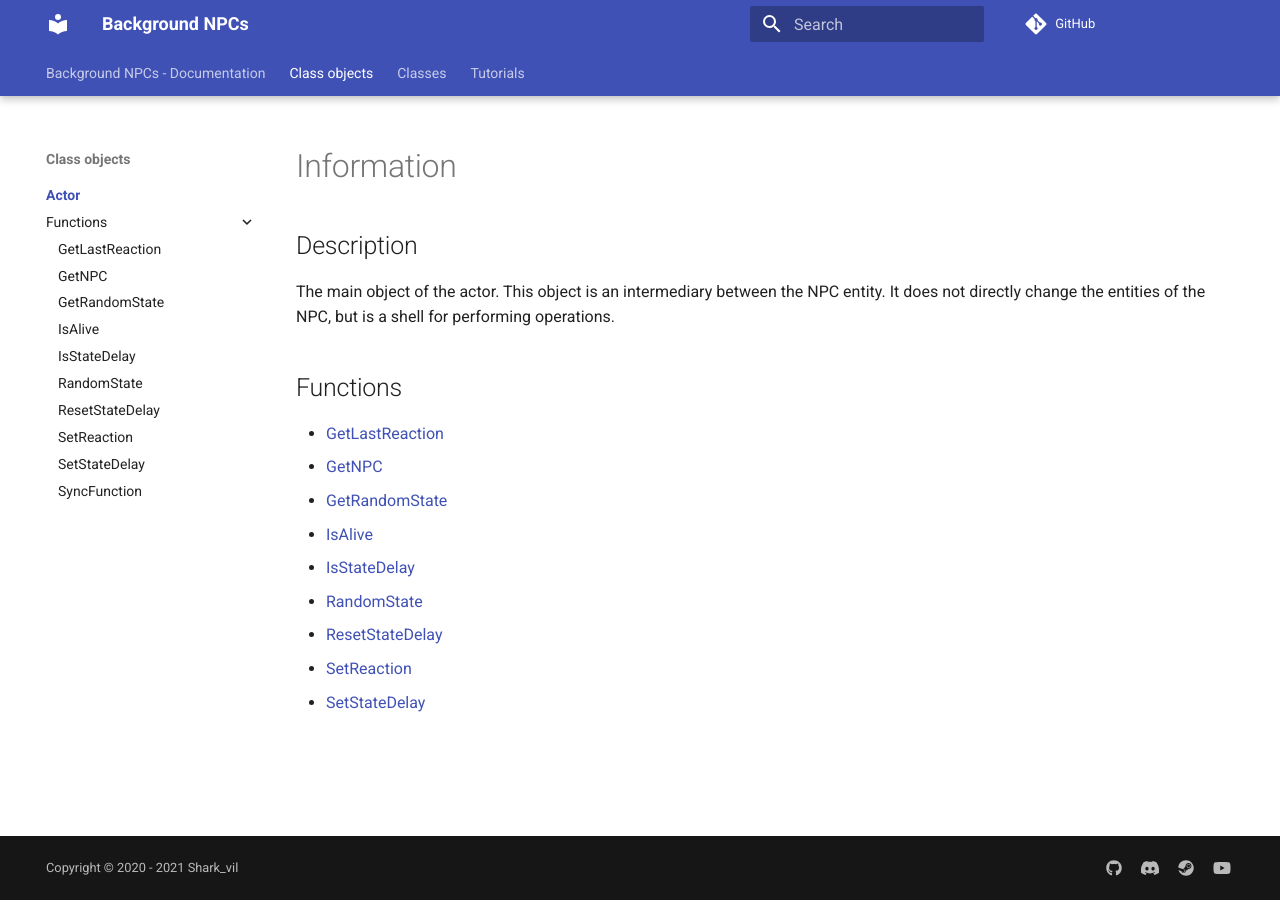
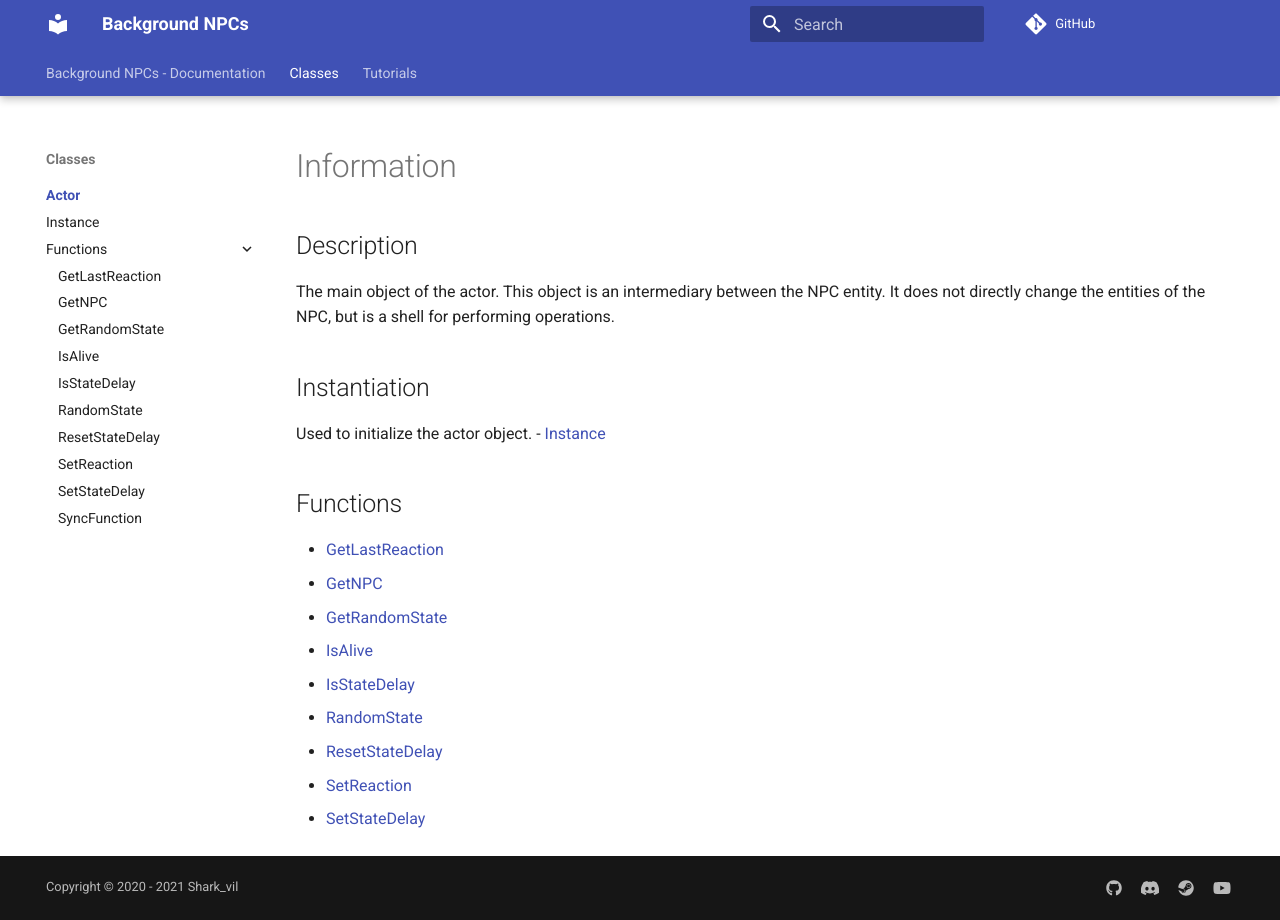
Before and after one commit to Shark-vil/background-citizens, an MkDocs documentation site: the page built from docs/classes/actor/index.md, in a window 1280 px wide. Built offline with MkDocs 1.6.1 and Material for MkDocs 9.7.7, drawn with Linux system fonts in a browser that asks for light colours; comment, search, counter and statistics services are not loaded.

Commit message:
Update docs file structure

```diff
--- a/docs/class-objects/actor/index.md
+++ b/docs/classes/actor/index.md
@@ -2,6 +2,10 @@
 
 ## Description
 The main object of the actor. This object is an intermediary between the NPC entity. It does not directly change the entities of the NPC, but is a shell for performing operations.
+
+## Instantiation
+Used to initialize the actor object.
+- [Instance](./Instance.md)
 
 ## Functions
 - [GetLastReaction](./functions/GetLastReaction.md)
```
Also changed, not shown: docs/classes/BGN_ACTOR/index.md (deleted, +0 -7 lines), docs/index.md (+1 -4 lines), docs/classes/actor/Instance.md (renamed from docs/classes/BGN_ACTOR/functions/Instance.md), docs/classes/actor/functions/GetLastReaction.md (renamed from docs/class-objects/actor/functions/GetLastReaction.md), docs/classes/actor/functions/GetNPC.md (renamed from docs/class-objects/actor/functions/GetNPC.md), docs/classes/actor/functions/GetRandomState.md (renamed from docs/class-objects/actor/functions/GetRandomState.md), docs/classes/actor/functions/IsAlive.md (renamed from docs/class-objects/actor/functions/IsAlive.md), docs/classes/actor/functions/IsStateDelay.md (renamed from docs/class-objects/actor/functions/IsStateDelay.md), docs/classes/actor/functions/RandomState.md (renamed from docs/class-objects/actor/functions/RandomState.md), docs/classes/actor/functions/ResetStateDelay.md (renamed from docs/class-objects/actor/functions/ResetStateDelay.md), docs/classes/actor/functions/SetReaction.md (renamed from docs/class-objects/actor/functions/SetReaction.md), docs/classes/actor/functions/SetStateDelay.md (renamed from docs/class-objects/actor/functions/SetStateDelay.md), docs/classes/actor/functions/SyncFunction.md (renamed from docs/class-objects/actor/functions/SyncFunction.md).
